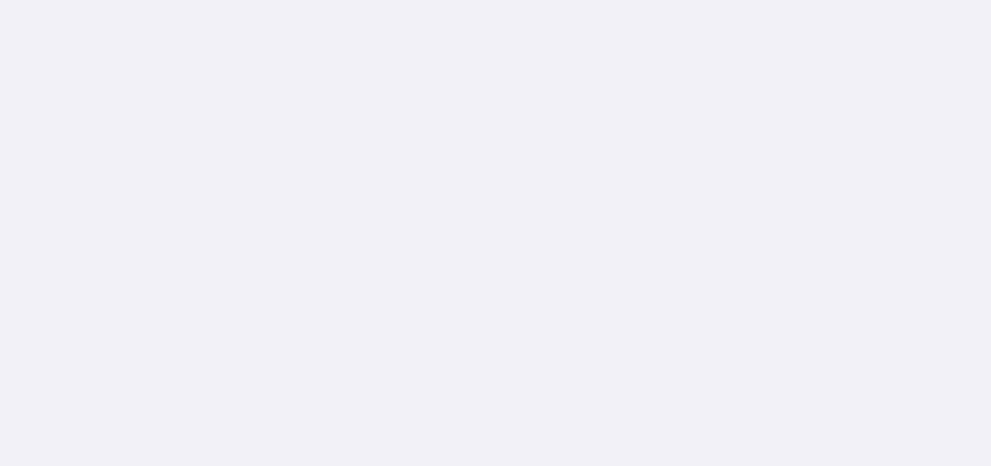
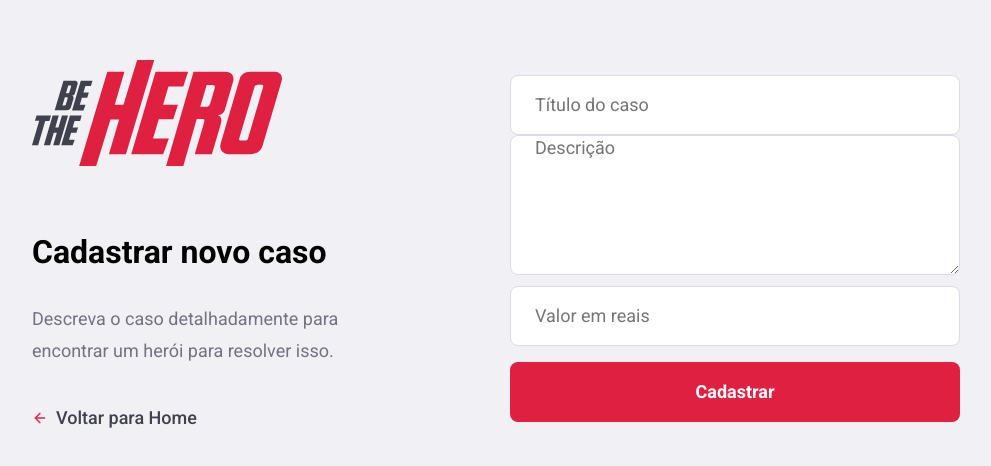
Before and after one commit to RogerBambinetti/bethehero-nodejs-react-react-native, a React (Create React App) app in the folder frontend/: page /newIncident in a window 1280 px wide. Shown: the part 156-622 px from the top of the page, without its empty margins (144-1135 px from the left). Built offline with nearby package versions, Linux system fonts and the light colour scheme.

Commit message:
update new incident page

```diff
--- a/frontend/src/App.css
+++ b/frontend/src/App.css
@@ -31,6 +31,19 @@
     padding: 0 24px;
 }
 
+form textarea{
+    width: 100%;
+    min-height: 140px;
+    padding: 16px 24px;
+    line-height: 24px;
+    height: 60px;
+    color: #3333;
+    border: 1px solid #dcdce6;
+    border-radius: 8px;
+    padding: 0 24px;
+    resize: vertical;
+}
+
 .button{
     width: 100%;
     height: 60px;
--- a/frontend/src/pages/NewIncident/index.js
+++ b/frontend/src/pages/NewIncident/index.js
@@ -1,4 +1,6 @@
 import React from 'react';
+import { FiArrowLeft } from 'react-icons/fi';
+import { Link } from 'react-router-dom';
 
 import './styles.css';
 
@@ -7,7 +9,24 @@
 
 export default function NewIncident() {
     return (
-        <div className="newIncident-container">
+        <div className="new-incident-container">
+            <div className="content">
+                <section className="form">
+                    <img src={Logo} alt="Logo" />
+                    <h1>Cadastrar novo caso</h1>
+                    <p>Descreva o caso detalhadamente para encontrar um herói para resolver isso.</p>
+                    <Link to="/">
+                        <FiArrowLeft size={16} color="#E02041" />
+                        Voltar para Home
+                    </Link>
+                </section>
+                <form>
+                    <input type="text" placeholder="Título do caso" />
+                    <textarea placeholder="Descrição" />
+                    <input type="textArea" placeholder="Valor em reais" />
+                    <button type="submit" className="button">Cadastrar</button>
+                </form>
+            </div>
         </div>
     )
 }
--- a/frontend/src/pages/NewIncident/styles.css
+++ b/frontend/src/pages/NewIncident/styles.css
@@ -0,0 +1,70 @@
+.new-incident-container {
+    width: 100%;
+    max-width: 1120px;
+    height: 100vh;
+    margin: 0 auto;
+    display: flex;
+    align-items: center;
+    justify-content: center;
+}
+
+.new-incident-container .content {
+    width: 100%;
+    padding: 96px;
+    background: #f0f0f5;
+    box-shadow: 0 0 100px rgba(0, 0, 0, 0.1);
+    border-radius: 8px;
+    display: flex;
+    justify-content: space-between;
+    align-items: center;
+}
+
+.new-incident-container .content section {
+    width: 100%;
+    max-width: 380px;
+}
+
+.new-incident-container .content section h1 {
+    margin: 64px 0 32px;
+    font-size: 32px;
+}
+
+.new-incident-container .content section p{
+    font-size: 18px;
+    color: #737380;
+    line-height: 32px;
+}
+
+.new-incident-container .content form{
+    width: 100%;
+    max-width: 450px;
+
+}
+
+.new-incident-container .content form input{
+    margin-top: 8px;
+}
+
+.new-incident-container .content form .input-group{
+    display: flex;
+    flex-direction: row;
+}
+
+.new-incident-container .content section a{
+    display: flex;
+    align-items: center;
+    margin-top: 40px;
+    color: #41414d;
+    font-size: 18px;
+    text-decoration: none;
+    font-weight: 500;
+    transition: opacity 0.2s;
+}
+
+.new-incident-container .content section a:hover{
+    opacity: 0.8;
+}
+
+.new-incident-container .content section a svg{
+    margin-right: 8px;
+}
```
